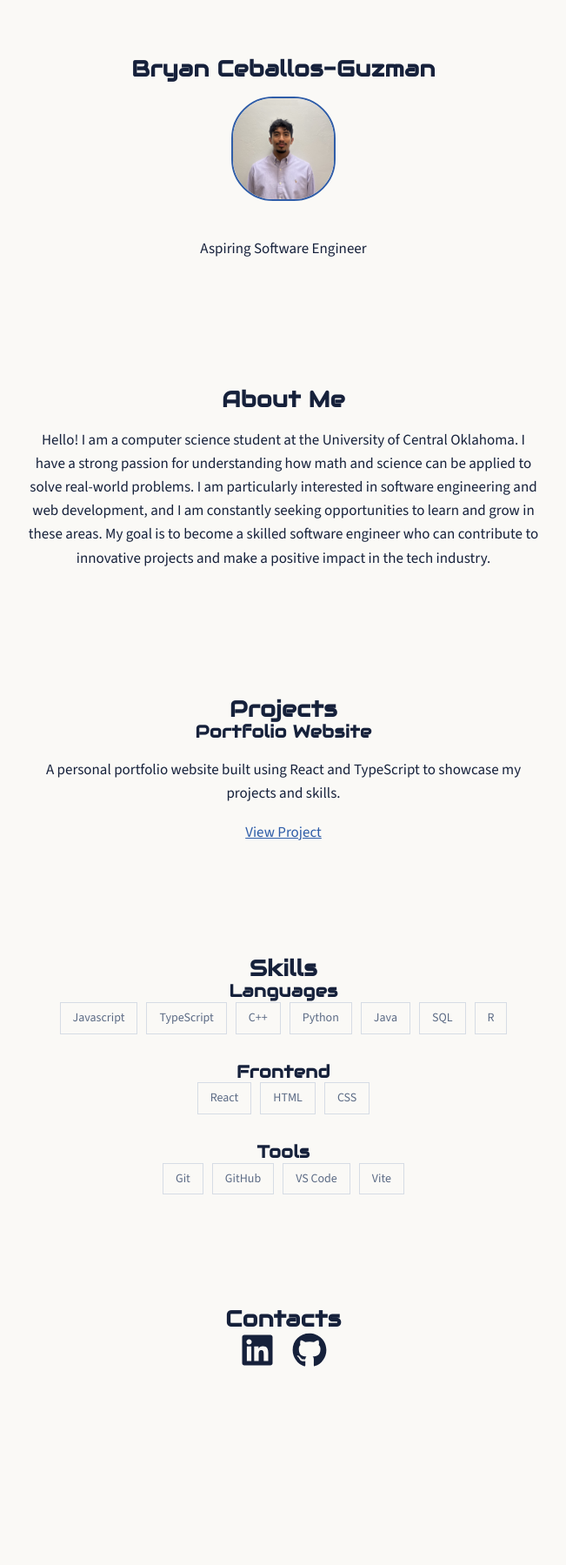
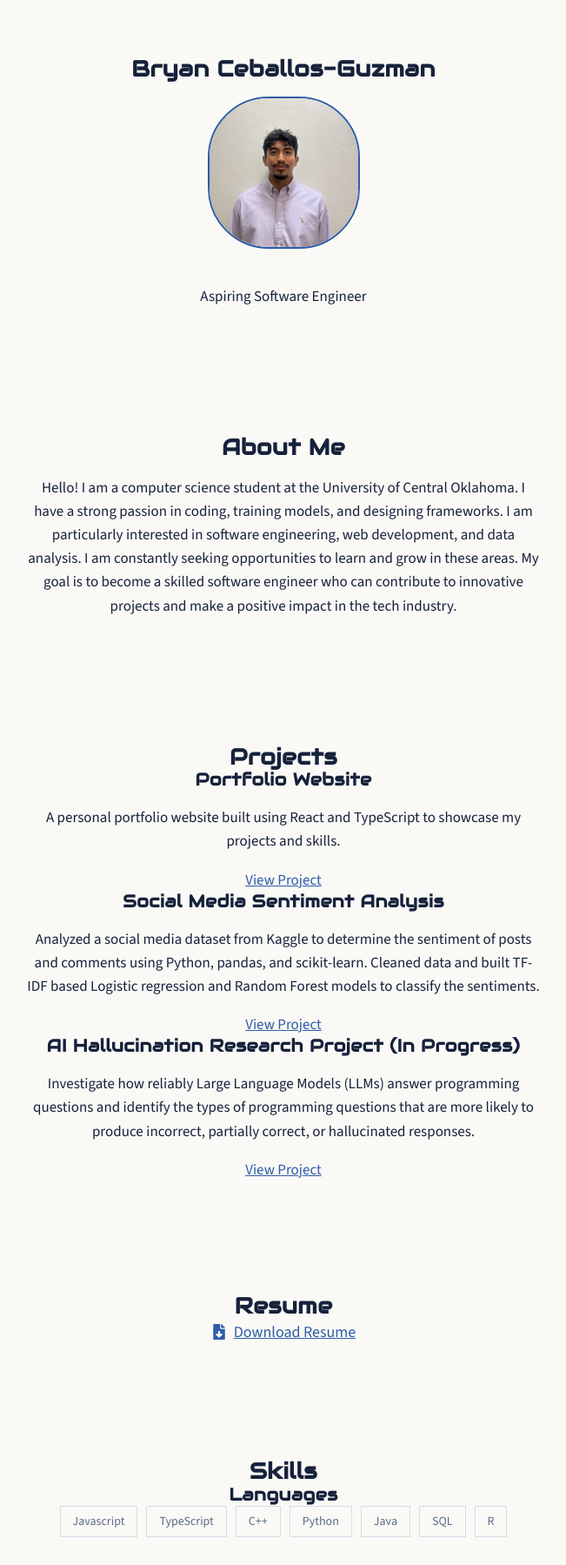
Before and after one commit to bguzman3-wq/Portfolio-Website, a React (Vite) app: page / in a window 1280 px wide. Shown: the top 1799 px of the page at 87% size, without its empty margins (314-965 px from the left). Before the commit the page ends 1636 px from the top, so only its background shows below. Built offline with nearby package versions, Linux system fonts and the light colour scheme.

Commit message:
added Resume section and more projects to display

```diff
--- a/src/App.tsx
+++ b/src/App.tsx
@@ -3,6 +3,7 @@ import About from "./components/About";
 import Projects from "./components/Projects";
 import Skills from "./components/Skills";
 import Contacts from "./components/Contacts";
+import Resume from "./components/Resume";
 
 
 export default function App() {
@@ -11,6 +12,7 @@ export default function App() {
             <Hero/>
             <About/>
             <Projects/>
+            <Resume/>
             <Skills/>
             <Contacts/>
         </>
--- a/src/components/About.tsx
+++ b/src/components/About.tsx
@@ -3,7 +3,7 @@ export default function About(){
         <section>
             <h2>About Me</h2>
             <p>Hello! I am a computer science student at the University of Central Oklahoma.
-                I have a strong passion for understanding how math and science can be applied to solve real-world problems. I am particularly interested in software engineering and web development, and I am constantly seeking opportunities to learn and grow in these areas.
+                I have a strong passion in coding, training models, and designing frameworks. I am particularly interested in software engineering, web development, and data analysis. I am constantly seeking opportunities to learn and grow in these areas.
                 My goal is to become a skilled software engineer who can contribute to innovative projects and make a positive impact in the tech industry.
             </p>
         </section>
--- a/src/components/Projects.tsx
+++ b/src/components/Projects.tsx
@@ -5,9 +5,20 @@ const projects: Project[] = [
         id: "1",
         title: "Portfolio Website",
         description: "A personal portfolio website built using React and TypeScript to showcase my projects and skills.",
-        link: "https://github.com/bguzman3-wq/portfolio-website",
-
+        link: "https://github.com/bguzman3-wq/portfolio-website"
     },
+    {
+        id: "2",
+        title: "Social Media Sentiment Analysis",
+        description: "Analyzed a social media dataset from Kaggle to determine the sentiment of posts and comments using Python, pandas, and scikit-learn. Cleaned data and built TF-IDF based Logistic regression and Random Forest models to classify the sentiments.",
+        link: "https://github.com/bguzman3-wq/Summer-Research"
+    },
+    {
+        id: "3",
+        title: "AI Hallucination Research Project (In Progress)",
+        description: "Investigate how reliably Large Language Models (LLMs) answer programming questions and identify the types of programming questions that are more likely to produce incorrect, partially correct, or hallucinated responses.",
+        link: "https://github.com/bguzman3-wq/AI-Hallucination"
+    }
 ];
 
 export default function Projects(){
--- /dev/null
+++ b/src/components/Resume.tsx
@@ -0,0 +1,13 @@
+import { FaFileDownload } from "react-icons/fa";
+
+export default function Resume() {
+  return (
+    <section>
+      <h2>Resume</h2>
+      <a href="/Bryan_Ceballos-Guzman_Resume.pdf" download className="resume-link" aria-label="Download resume">
+        <FaFileDownload />
+        <span>Download Resume</span>
+      </a>
+    </section>
+  );
+}
--- a/src/index.css
+++ b/src/index.css
@@ -48,8 +48,8 @@ section {
 }
 
 .hero-photo {
-  width: 120px;
-  height: 120px;
+  width: 175px;
+  height: 175px;
   border-radius: 40%;
   object-fit: cover;
   border: 2px solid var(--blue);
@@ -97,3 +97,10 @@ section {
 .skills-group:last-child {
   margin-bottom: 0;
 }
+
+.resume-link {
+  display: inline-flex;
+  align-items: center;
+  gap: 8px;
+  font-size: 18px;
+}
```
Also changed, not shown: 1 other file (tests, documents, lock files or other folders).
